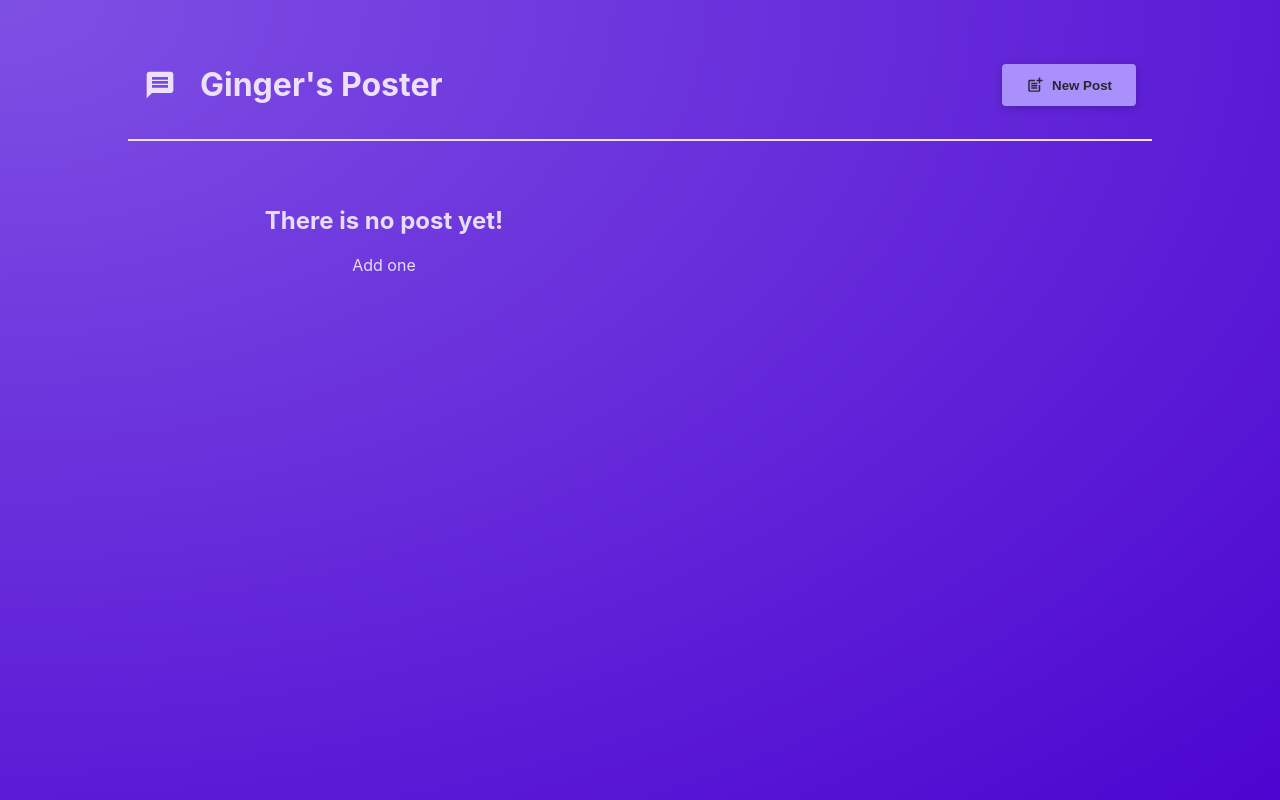
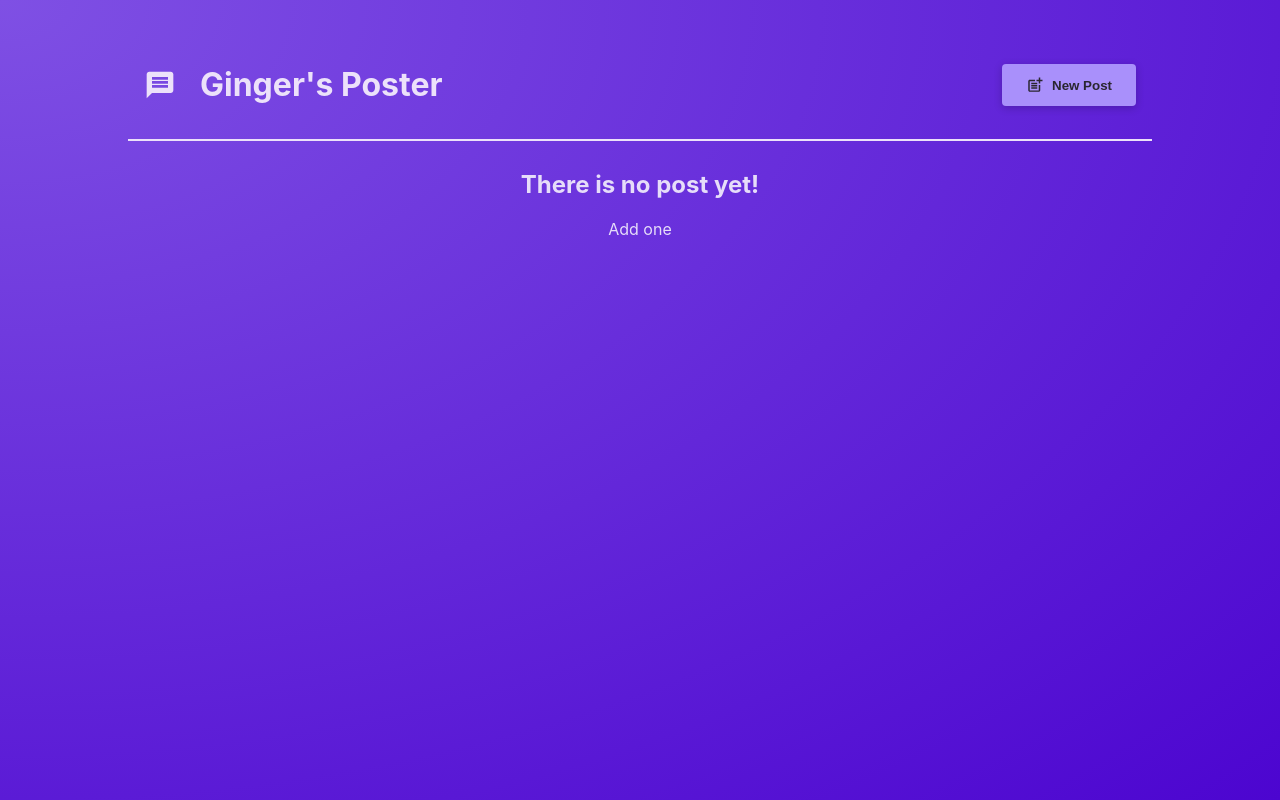
Before and after one commit to Charlie042/newProject, a React (Vite) app: page / in a window 1280 px wide. Built offline with nearby package versions, Linux system fonts and the light colour scheme.

Commit message:
corrected something

```diff
--- a/src/components/PostList.jsx
+++ b/src/components/PostList.jsx
@@ -18,18 +18,18 @@ function PostList({isPosting, handleVisble}) {
           <Newpost onCancel={handleVisble} newPostHandler={newPostHandler} />
         </Modal>
       )}
-      {posts.length === 0 && (
+      {posts.length > 0 && (
         <ul className={styles.posts}>
           {posts.map((post, index) => (
             <Post key={index} author={post.author} body={post.body} />
           ))}
-          {posts.length === 0 && (
-            <div style={{textAlign: 'center'}}>
-              <h2>There is no post yet!</h2>
-              <p>Add one</p>
-            </div>
-          )}
         </ul>
+      )}
+      {posts.length === 0 && (
+        <div style={{ textAlign: "center" }}>
+          <h2>There is no post yet!</h2>
+          <p>Add one</p>
+        </div>
       )}
     </>
   );
```
